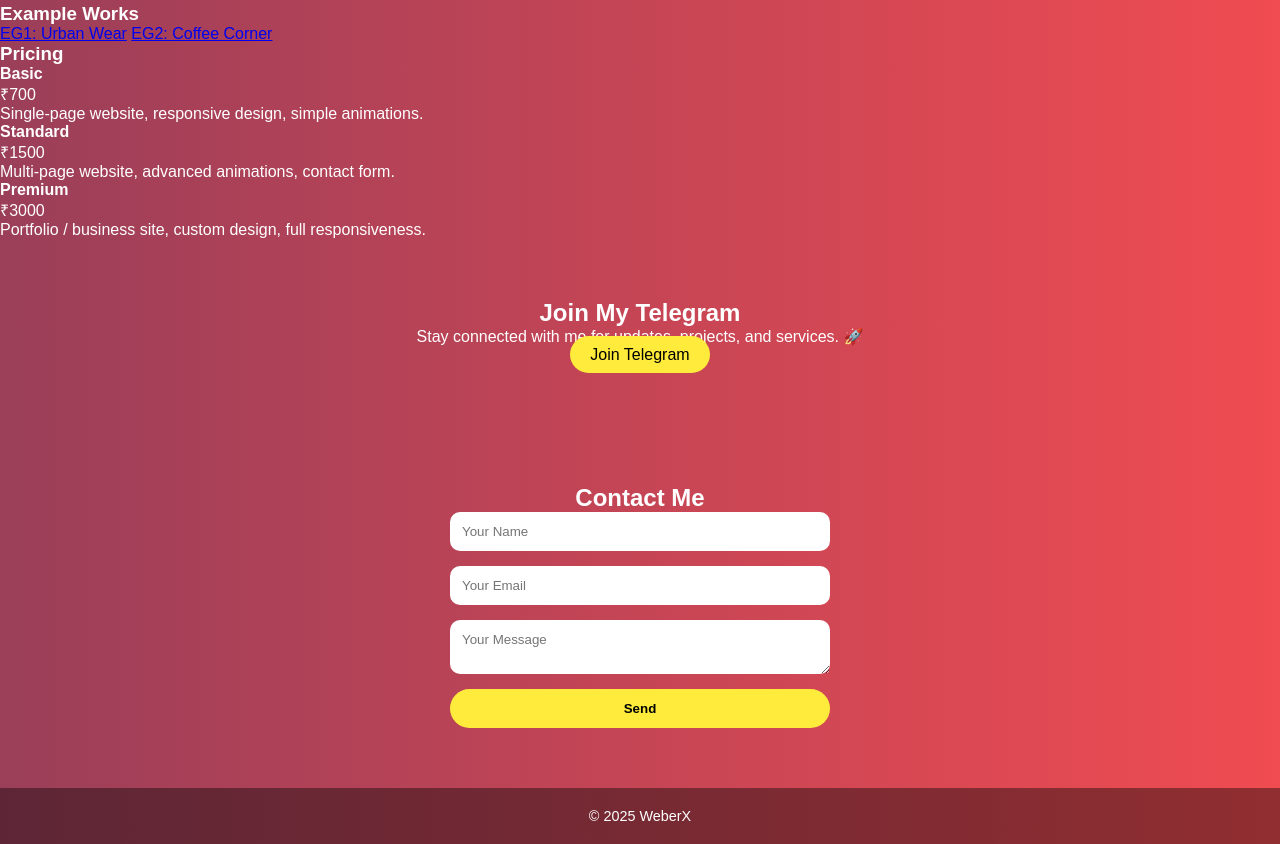
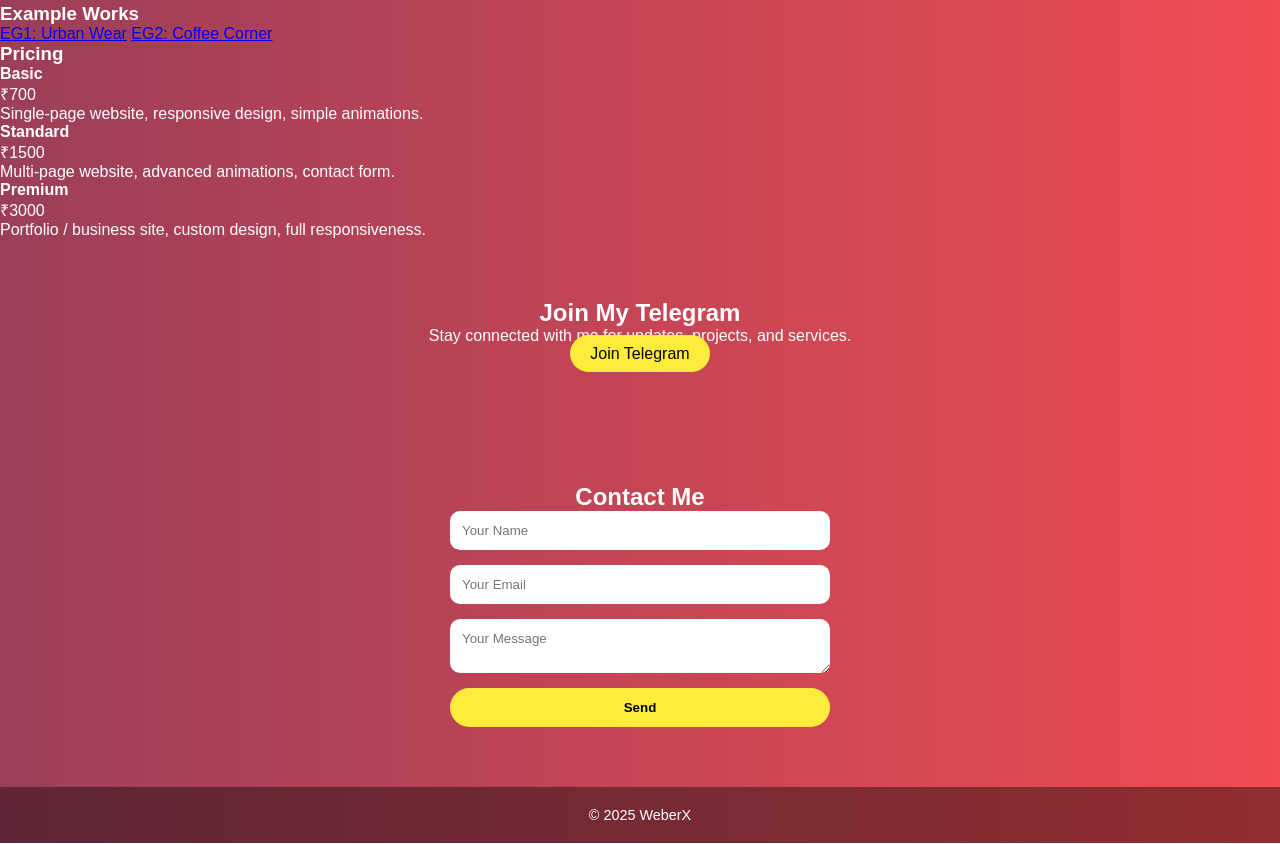
Before and after one commit to weberx48-oss/My-portfolio, a plain HTML site: page index.html in a window 1280 px wide. Shown: the part 1711-2555 px from the top of the page. Drawn offline with Linux system fonts and the light colour scheme.

Commit message:
Update index.html

```diff
--- a/index.html
+++ b/index.html
@@ -95,7 +95,7 @@
 <!-- Telegram Section -->
 <section id="telegram" class="telegram scroll-animate">
   <h2>Join My Telegram</h2>
-  <p>Stay connected with me for updates, projects, and services. 🚀</p>
+  <p>Stay connected with me for updates, projects, and services. </p>
   <a href="https://t.me/weberx1" target="_blank" class="btn">Join Telegram</a>
 </section>
 
```
